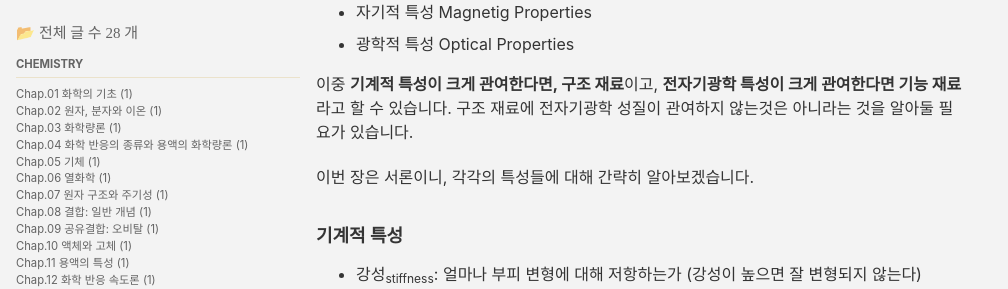
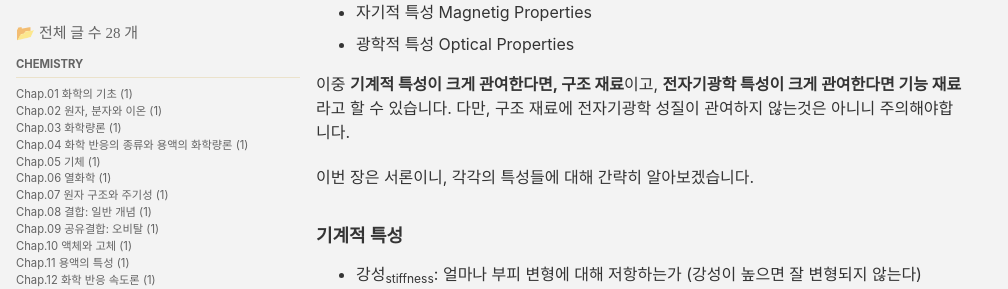
Before and after one commit to NNotizz/NNotizz.github.io, a Jekyll site: the page built from _posts/MSE/M18/2021-11-11-18-01-서론.md, in a window 1280 px wide and 900 px high, scrolled down 443 px. Shown: the part 162-451 px from the top of the window, without its empty margins (0-1008 px from the left). Built offline with Jekyll 4.4.1, drawn with Linux system fonts in a browser that asks for light colours; cached includes are drawn as plain includes; comment, search, counter and statistics services are not loaded.

Commit message:
Update 2021-11-11-18-01-서론.md

```diff
--- a/_posts/MSE/M18/2021-11-11-18-01-서론.md
+++ b/_posts/MSE/M18/2021-11-11-18-01-서론.md
@@ -35,7 +35,7 @@ comments: true
 - 자기적 특성 Magnetig Properties
 - 광학적 특성 Optical Properties
 
-이중 **기계적 특성이 크게 관여한다면, 구조 재료**이고, **전자기광학 특성이 크게 관여한다면 기능 재료**라고 할 수 있습니다. 구조 재료에 전자기광학 성질이 관여하지 않는것은 아니라는 것을 알아둘 필요가 있습니다.
+이중 **기계적 특성이 크게 관여한다면, 구조 재료**이고, **전자기광학 특성이 크게 관여한다면 기능 재료**라고 할 수 있습니다. 다만, 구조 재료에 전자기광학 성질이 관여하지 않는것은 아니니 주의해야합니다.
 
 이번 장은 서론이니, 각각의 특성들에 대해 간략히 알아보겠습니다.
 
```
